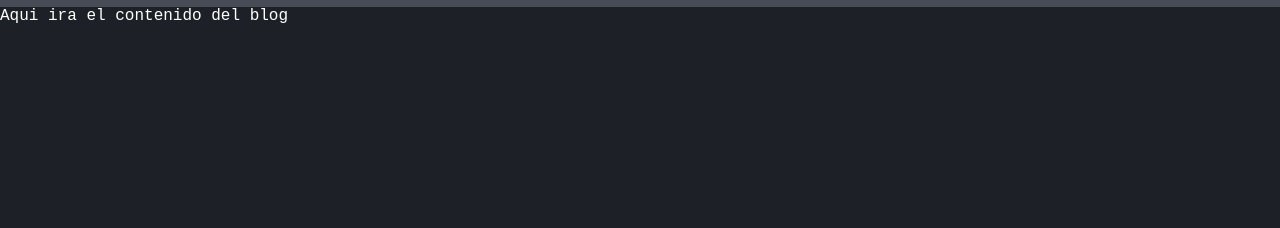
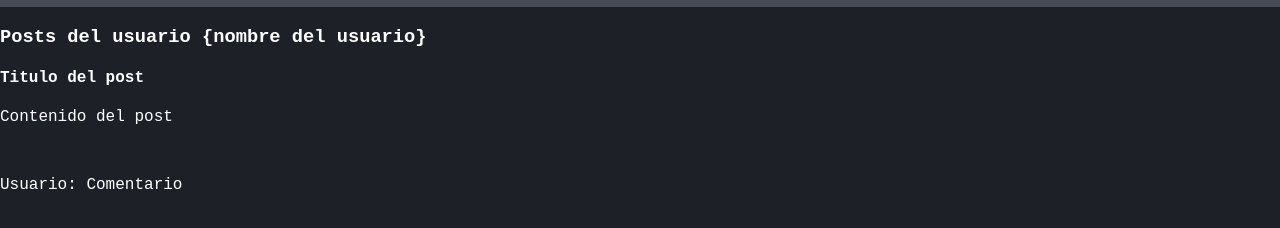
Before and after one commit to BoingdeLimon/curso-git, a plain HTML site: page index.html in a window 1280 px wide. Shown: the part 66-294 px from the top of the page. Drawn offline with Linux system fonts and the light colour scheme; a web font is replaced by a local one.

Commit message:
Add post html

```diff
--- a/index.html
+++ b/index.html
@@ -8,15 +8,21 @@
     <link rel="preconnect" href="https://fonts.gstatic.com" crossorigin>
     <link href="https://fonts.googleapis.com/css2?family=Overpass+Mono&display=swap" rel="stylesheet">
     <link rel="stylesheet" href="style.css">
-    <title>Blog curso git</title>
+    <title>Blog Curso Git</title>
 </head>
 <body>
     <div class="bar">
         <img class="logo" src="img/Git-Icon-1788C.png">
         <h1>Blog Curso Git & GitHub</h1>
     </div>
-    <div>
-        Aqui ira el contenido del blog
+    <div class="container" id="content">
+        <h3>Posts del usuario {nombre del usuario}</h3>
+        <div class="post">
+            <h4>Titulo del post</h4>
+            <p>Contenido del post</p>
+            <br>
+            <p><span>Usuario:</span> Comentario</p>
+        </div>
     </div>
-</body>
+    </body>
 </html>
```
